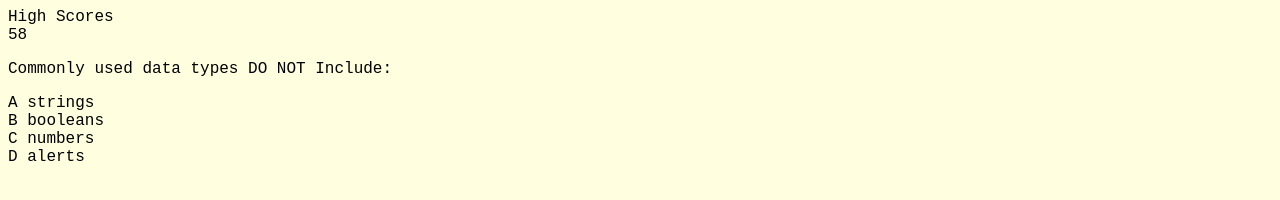
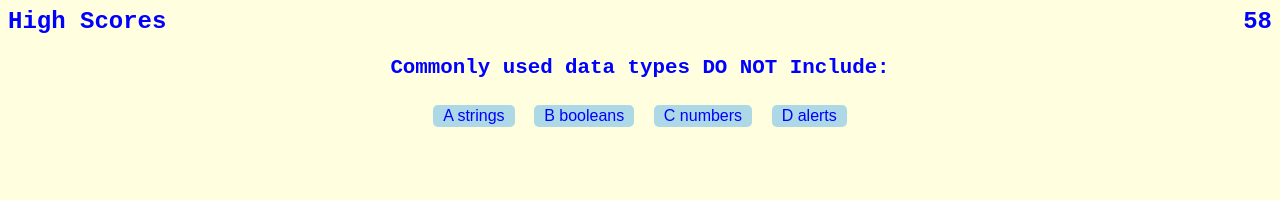
Before and after one commit to R0nG13/Code-Quiz, a plain HTML site: page index.html in a window 1280 px wide. Both pictures are taken after a click on the button "Start". Drawn offline with Linux system fonts and the light colour scheme.

Commit message:
Styled the quiz a little

```diff
--- a/assets/script.js
+++ b/assets/script.js
@@ -65,7 +65,7 @@ var timer;
 //start function to call timer and quiz
 function startQuiz() {
 
-    var startScreen = document.getElementById("start");
+
     startScreen.style.display = "none";
     quiz.style.display = "block";
     renderQuestions();
--- a/assets/style.css
+++ b/assets/style.css
@@ -2,3 +2,53 @@ body {
     background-color: lightyellow;
     font-family: 'Courier New', Courier, monospace;
 }
+#container {
+    display:flex;
+    justify-content: space-between;
+
+}
+
+#highScores, #counter {
+    font-weight:bold;
+    font-size: 1.5em;
+    color: blue;
+
+}
+
+#startScreen {
+    text-align: center;
+    color: blue;
+    font-size: larger;
+}
+
+#quiz{
+    text-align: center;
+    color: blue;
+
+}
+
+#choices{
+    display: block;
+}
+button {
+    display: inline-block;
+    margin: 5px;
+    font-size: 100%;
+    background-color: lightblue;
+    border-radius: 5px;
+    padding: 2px 10px;
+    color: blue;
+    border: 0;
+
+  }
+
+#question {
+    font-weight: bold;
+    font-size: 1.3em;
+}
+
+#Over {
+    text-align: center;
+    font-size: larger;
+    color: blue;
+}
--- a/index.html
+++ b/index.html
@@ -8,12 +8,12 @@
     <link rel="stylesheet" href="./assets/style.css">
 </head>
 <body>
-
+    <div id="container">
         <div id="highScores"> High Scores </div>
         <div id="counter"><span id="count"></span></div>
+    </div>
 
-
-    <div id="start">
+    <div id="startScreen" >
      <p>Beat the clock. You have 60 sec to answer 5 questions. Every wrong cost you 10 seconds.</p>
      <button id="start">Start</button>
     </div>
@@ -21,10 +21,10 @@
     <div id="quiz" style = "display: none">
         <div id="question"><p> Question </p></div>
          <div id="choices">
-             <div class = "choice" id="A" onclick="checkAnswer('A')">A</div>
-             <div class = "choice" id="B" onclick="checkAnswer('B')">B</div>
-             <div class = "choice" id="C" onclick="checkAnswer('C')">C</div>
-             <div class = "choice" id="D" onclick="checkAnswer('D')">D</div>
+             <button class = "choice" id="A" onclick="checkAnswer('A')">A</button>
+             <button class = "choice" id="B" onclick="checkAnswer('B')">B</button>
+             <button class = "choice" id="C" onclick="checkAnswer('C')">C</button>
+             <button class = "choice" id="D" onclick="checkAnswer('D')">D</button>
          </div>
        <p id = "answerText"></p>
     </div>
```
